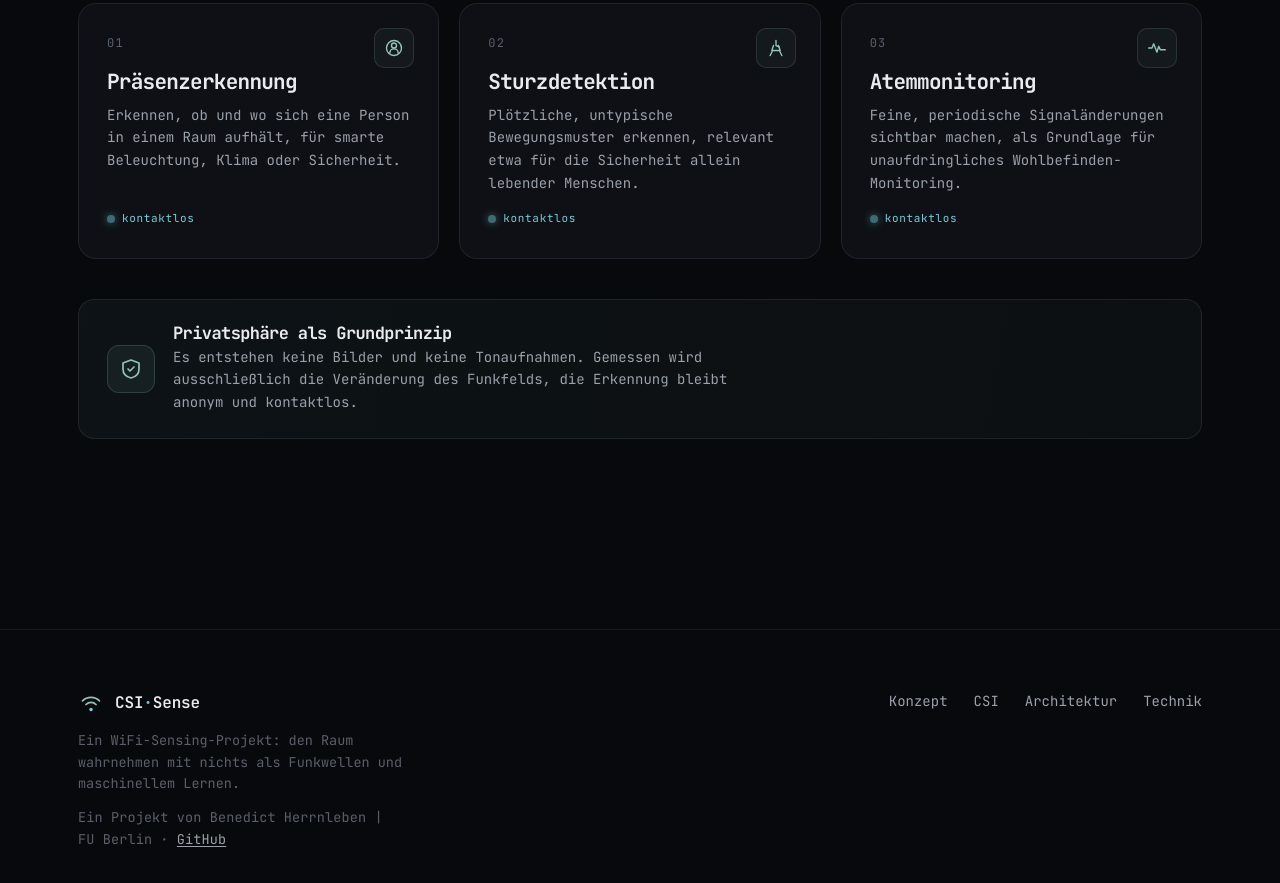
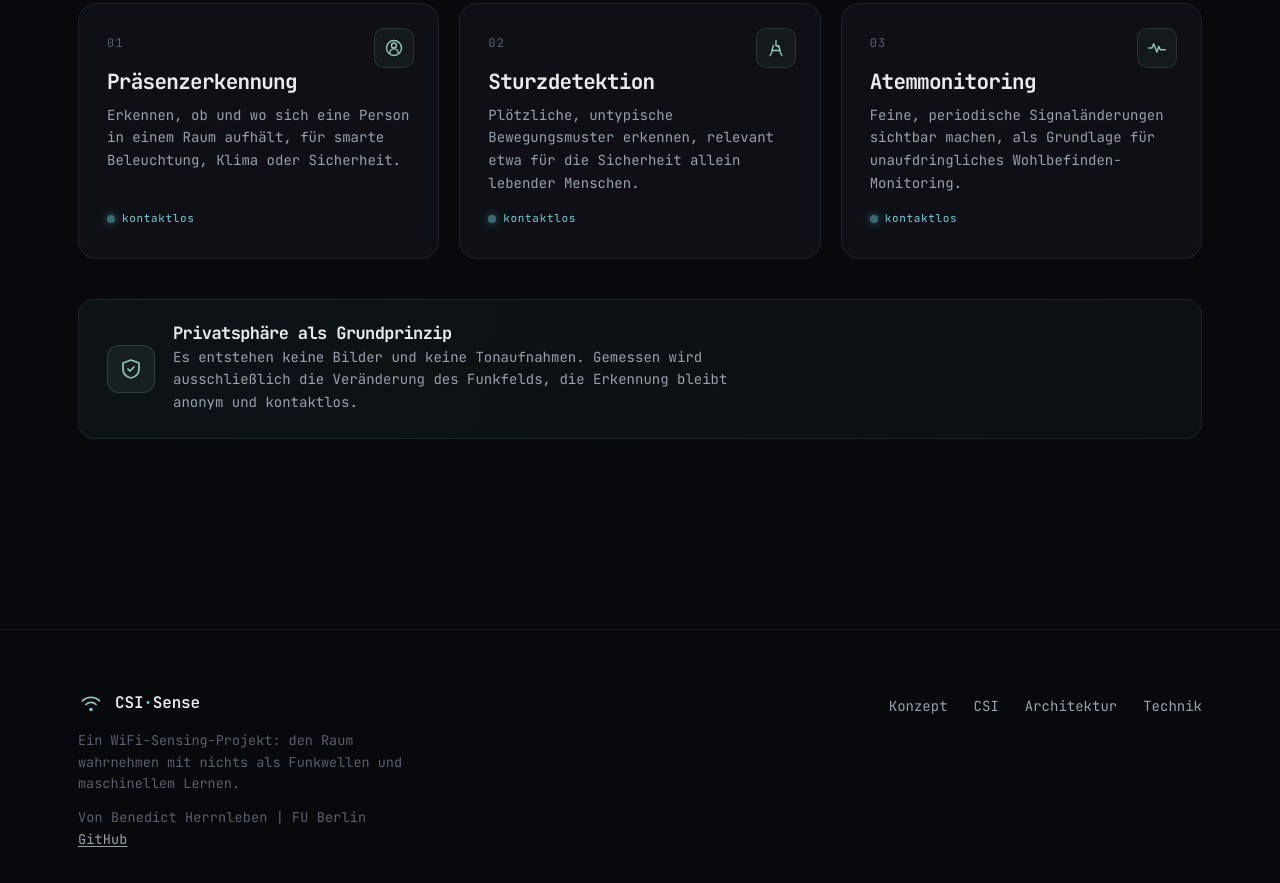
Before and after one commit to bene1106/wifi-sensing-page, a plain HTML site: page index.html in a window 1280 px wide. Shown: the part 4984-5867 px from the top of the page. Drawn offline with Linux system fonts and the light colour scheme.

Commit message:
clean up footer wording and alignment

```diff
--- a/index.html
+++ b/index.html
@@ -231,7 +231,7 @@ header.nav.scrolled{background:rgba(6,9,16,.72);backdrop-filter:blur(14px);borde
 footer{border-top:1px solid var(--line);padding:60px 0 48px;margin-top:60px}
 .foot-inner{display:flex;justify-content:space-between;align-items:flex-start;gap:30px;flex-wrap:wrap}
 .foot-inner p{font-size:13.5px;color:var(--ink-mute);max-width:40ch}
-.foot-links{display:flex;gap:26px;font-size:14px;color:var(--ink-soft)}
+.foot-links{display:flex;gap:26px;font-size:14px;color:var(--ink-soft);align-self:flex-start;padding-top:5px}
 .foot-links a:hover{color:var(--cyan)}
 .foot-credit{font-size:12.5px;color:var(--ink-soft);margin-top:12px;letter-spacing:.01em}
 .foot-credit a{color:var(--ink-soft);text-decoration:underline;text-underline-offset:2px}
@@ -492,7 +492,7 @@ footer{border-top:1px solid var(--line);padding:60px 0 48px;margin-top:60px}
         <span>CSI<span style="color:var(--cyan)">·</span>Sense</span>
       </div>
       <p>Ein WiFi-Sensing-Projekt: den Raum wahrnehmen mit nichts als Funkwellen und maschinellem Lernen.</p>
-      <p class="foot-credit">Ein Projekt von Benedict Herrnleben | FU Berlin · <a href="https://github.com/bene1106/wifi-sensing-esp32c6" target="_blank" rel="noopener">GitHub</a></p>
+      <p class="foot-credit">Von Benedict Herrnleben | FU Berlin <a href="https://github.com/bene1106/wifi-sensing-esp32c6" target="_blank" rel="noopener">GitHub</a></p>
     </div>
     <div class="foot-links">
       <a href="#was">Konzept</a>
```
Also changed, not shown: rf-animation.html (+1 -1 lines), 1 other file.
